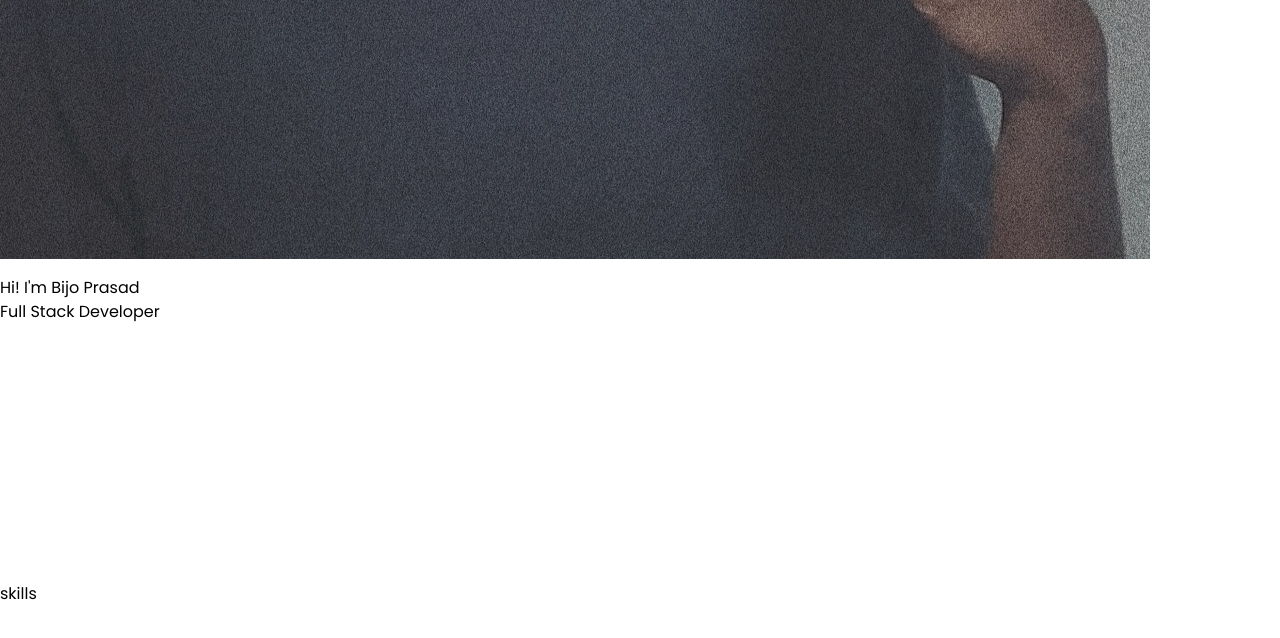
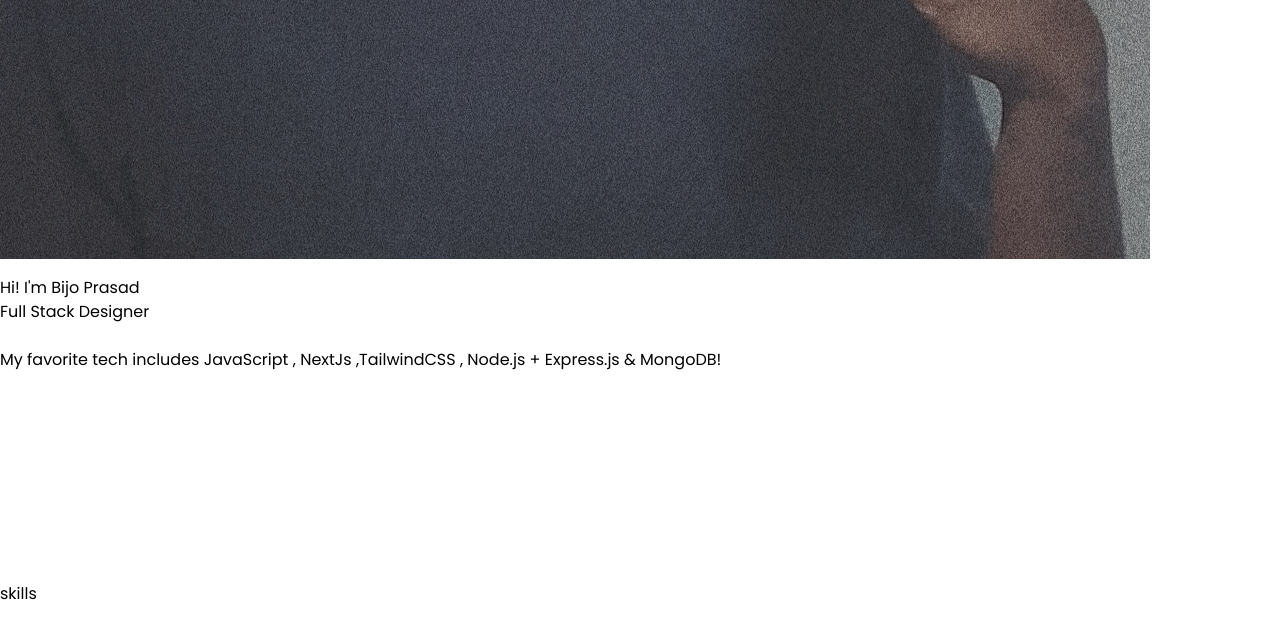
Before and after one commit to hikigaya007/my-portfolio, a React (Vite) app in the folder portfolio/: page / in a window 1280 px wide. Shown: the part 1018-1656 px from the top of the page. Built offline with nearby package versions, Linux system fonts and the light colour scheme.

Commit message:
Hero section almost completed

```diff
--- a/portfolio/package.json
+++ b/portfolio/package.json
@@ -17,7 +17,8 @@
     "@fortawesome/react-fontawesome": "^0.2.0",
     "framer-motion": "^10.16.16",
     "react": "^18.2.0",
-    "react-dom": "^18.2.0"
+    "react-dom": "^18.2.0",
+    "react-type-animation": "^3.2.0"
   },
   "devDependencies": {
     "@types/react": "^18.2.43",
--- a/portfolio/src/App.css
+++ b/portfolio/src/App.css
@@ -1,7 +1,7 @@
 html{
     scroll-snap-type: y mandatory;
     scroll-behavior: smooth;
-    /* overflow-y: auto; */
+    overflow-y: auto;
     scrollbar-width: none;
 }
 ::-webkit-scrollbar{
--- a/portfolio/src/components/Home.jsx
+++ b/portfolio/src/components/Home.jsx
@@ -4,6 +4,7 @@ import { faBars } from '@fortawesome/free-solid-svg-icons';
 import {motion} from 'framer-motion';
 import profile from '../assets/profile.jpeg'
 import '../App.css'
+import { TypeAnimation } from 'react-type-animation';
 
 function Home() {
 
@@ -42,10 +43,10 @@ function Home() {
             <li><a href="/">Projects</a></li>
 
         </ul>
-        <div className='md:hidden cursor-pointer z-10 bg-white p-2 rounded-full w-[36px] flex items-center justify-center'
+        <div className='md:hidden cursor-pointer z-20 bg-white p-2 rounded-full w-[36px] flex items-center justify-center'
         onClick={handleClick}><FontAwesomeIcon icon={faBars} size='lg' style={{color:'black'}} /></div>
 
-        {collapseNav && <ul className='bg-white  text-black absolute top-0 left-0 flex flex-col h-screen w-full justify-center items-center'>
+        {collapseNav && <ul className='bg-white z-10 text-black absolute top-0 left-0 flex flex-col h-screen w-full justify-center items-center'>
                 {links.map((value , index) =>{
                     return(
                         <li className='py-6 text-3xl hover:scale-105 cursor-pointer transition-all duration-200' key={index}>{value.title}</li>
@@ -57,14 +58,22 @@ function Home() {
 
     </div>
 
-        <div className='flex flex-col items-center max-w-6xl md:items-center md:flex-row md:justify-center lg:gap-32 mx-auto mt-5 lg:h-[80%] md:h-[80%]'>
+        <div className='flex flex-col items-center justify-center max-w-7xl md:mt-2 mx-auto  h-[80%] '>
             <div className='custom-animation'><img src={profile} alt="Profile Picture" className=' size-40 md:size-80 sm:size-60 rounded-full shadow-purple-400 shadow-lg ' /></div>
-            <div>
-                    <h2 className="font-semibold text-4xl sm:text-5xl md:text-6xl">
+            <div className='mt-4'>
+                    <h2 className="font-semibold text-4xl sm:text-5xl md:text-6xl text-center">
                             Hi! I'm <span className=" text-violet-400">Bijo </span>Prasad
                             <br />Full Stack
-                            <span className=" text-violet-400"> Developer</span>
-                    </h2>
+                            <span className=" text-violet-400"> <TypeAnimation
+                                sequence={['Developer', 1000, 'Designer', 1000]}
+                                speed={20}
+                                repeat={Infinity}
+                                /></span>
+                    </h2><br/>
+                    <p className="text-base sm:text-lg md:text-xl text-center">
+                        My <span className="text-violet-400"> favorite tech</span> includes JavaScript , NextJs
+                        ,TailwindCSS , Node.js + Express.js & MongoDB!
+                    </p>
 
             </div>
         </div>
```
Also changed, not shown: 1 other file (tests, documents, lock files or other folders).
